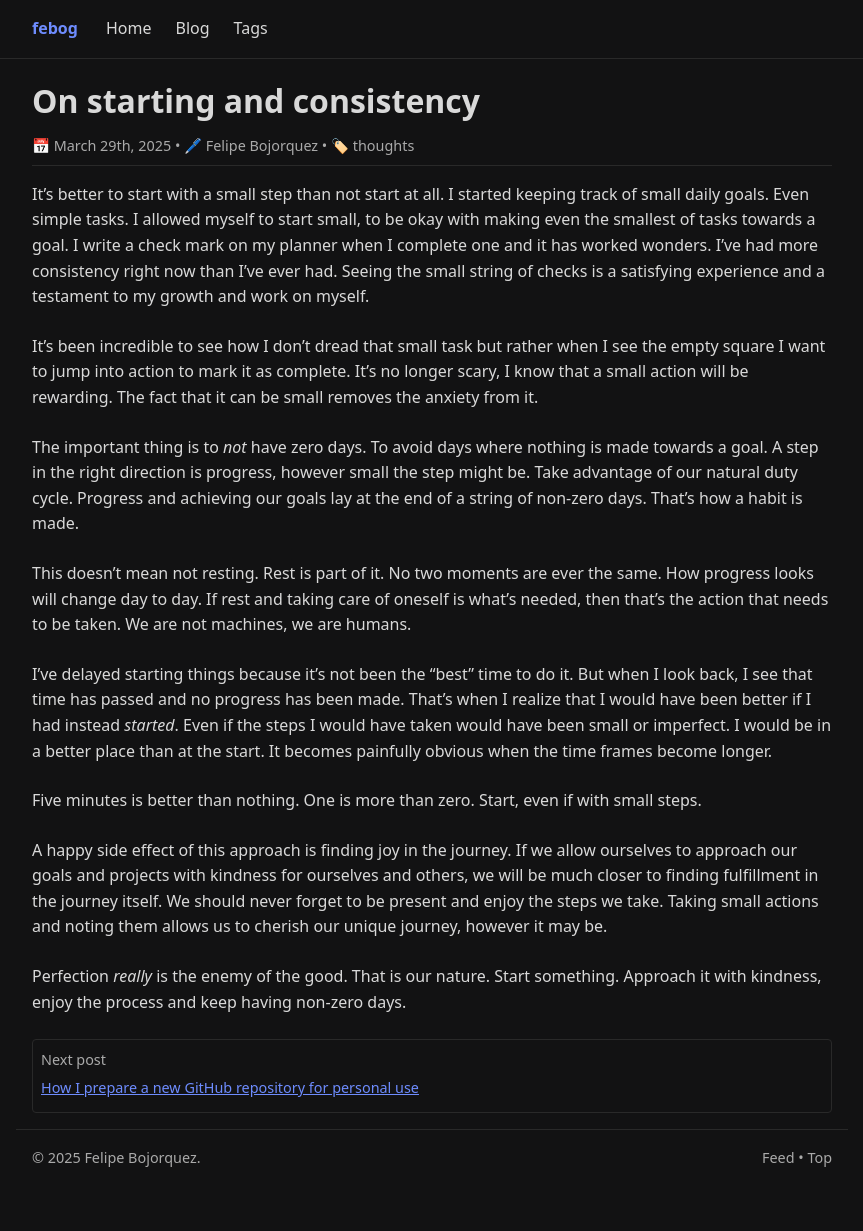
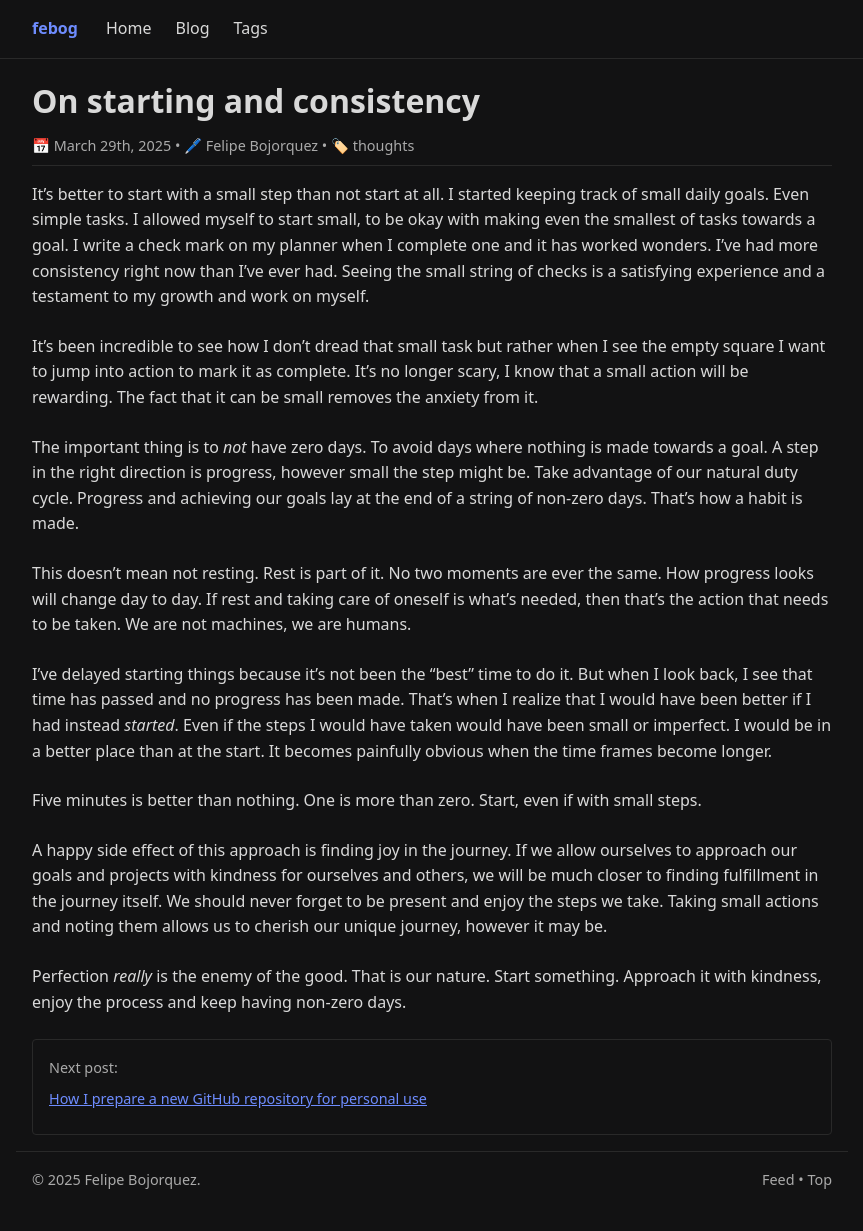
Before and after one commit to febog/website, a Jekyll site: the page built from src/_posts/2025-03-29-on-starting-and-consistency.md, in a window 1280 px wide. Shown: the whole page, without its empty margins (208-1071 px from the left). Built offline with Jekyll 4.4.1, drawn with Linux system fonts in a browser that asks for light colours; before the commit the page ends 1209 px from its top, so only the background shows below that.

Commit message:
Update blog navigator

```diff
--- a/src/_layouts/base.html
+++ b/src/_layouts/base.html
@@ -188,15 +188,15 @@
       border-bottom: var(--gray-border);
     }
 
-    #next-previous {
+    .blog-navigator {
       font-size: 0.9rem;
       color: var(--muted-color);
-      padding: 0.5rem;
+      padding: 1rem;
       border: var(--gray-border);
       border-radius: 4px;
 
       p {
-        margin-bottom: 0.3rem;
+        margin-bottom: 0.5rem;
       }
     }
   </style>
--- a/src/_layouts/post.html
+++ b/src/_layouts/post.html
@@ -13,13 +13,13 @@ layout: base
   {{ content }}
 </article>
 {% if page.previous != nil or page.next != nil %}
-<aside id="next-previous">
+<aside class="blog-navigator">
   {% if page.next != nil %}
-  <p>Next post</p>
+  <p>Next post:</p>
   <p><a href="{{ page.next.url }}">{{ page.next.title }}</a></p>
   {% endif %}
   {% if page.previous != nil %}
-  <p>Previous post</p>
+  <p>Previous post:</p>
   <p><a href="{{ page.previous.url }}">{{ page.previous.title }}</a></p>
   {% endif %}
 </aside>
```
